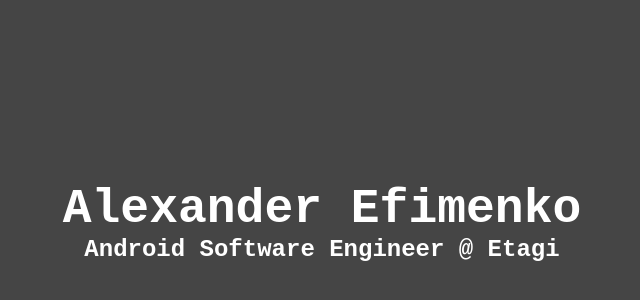
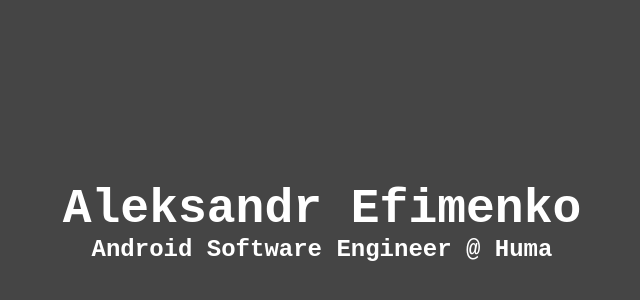
Before and after one commit to steelahhh/steelahhh.github.io, a plain HTML site: page index.html in a window 1280 px wide. Shown: the part 178-478 px from the top of the page, without its empty margins (318-958 px from the left). Drawn offline with Linux system fonts and the light colour scheme.

Commit message:
Update index.html

```diff
--- a/index.html
+++ b/index.html
@@ -4,10 +4,10 @@
 
         <div align="center" style="margin:auto;">
                 <h1 align="center" style='margin:auto;'>
-                    Alexander Efimenko
+                    Aleksandr Efimenko
                 </h1>
                 <h2 align="center" style='margin:auto;'>
-                    Android Software Engineer @ Etagi
+                    Android Software Engineer @ Huma
                 </h2>
         </div>
 
```
